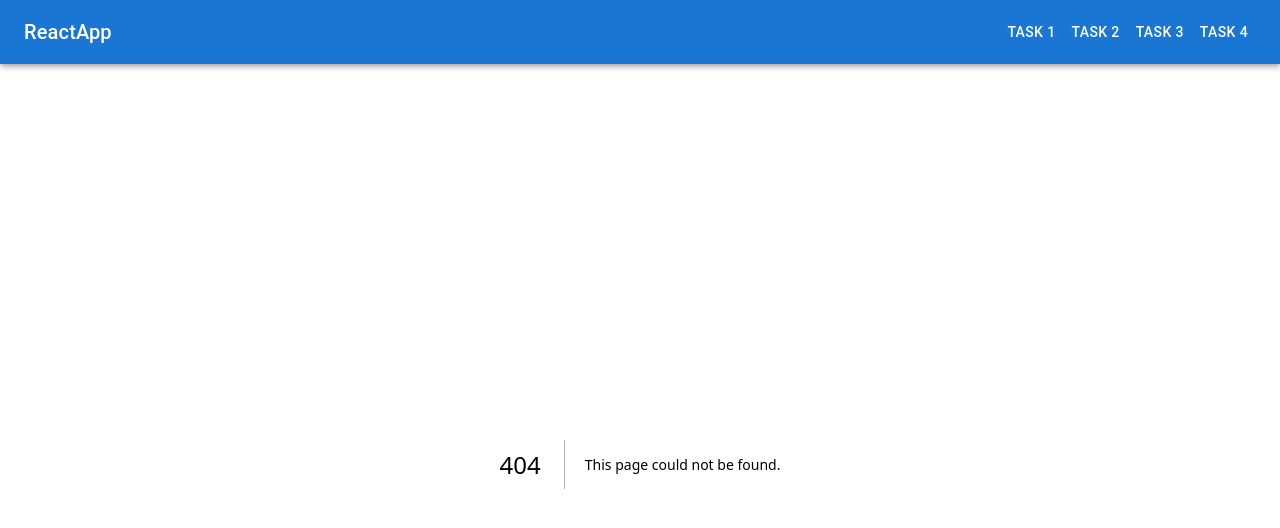
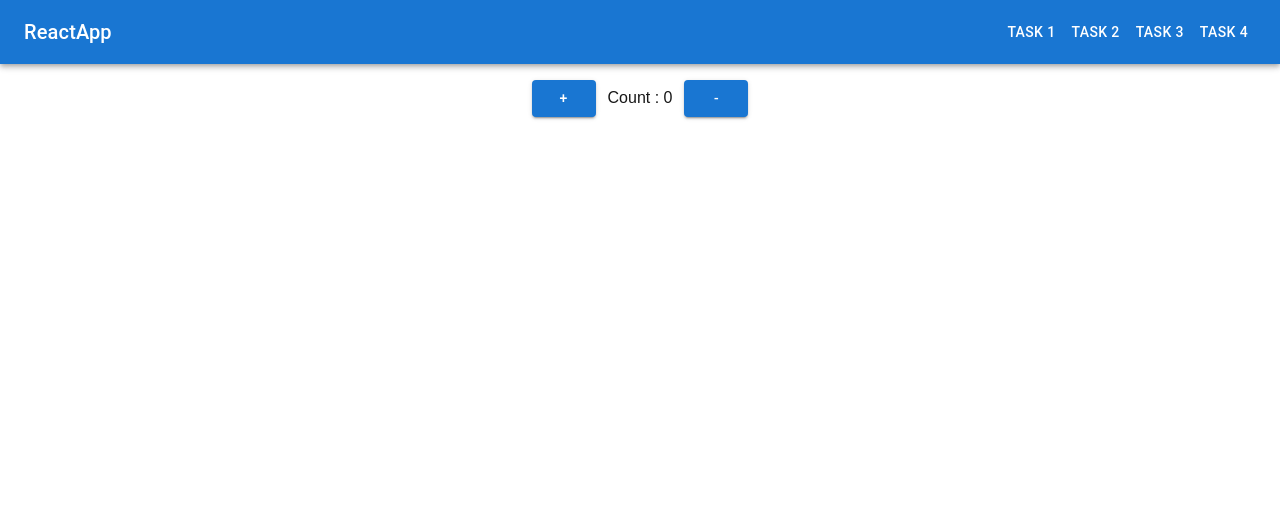
Before and after one commit to bhumikama/hyf-homework, a Next.js app in the folder react/react2/week2/week2-homework/: page /task4 in a window 1280 px wide. Before the commit this address had no page. Shown: the top 528 px of the page. Built offline with nearby package versions, Linux system fonts and the light colour scheme.

Commit message:
Implemented task4

```diff
--- /dev/null
+++ b/react/react2/week2/week2-homework/app/context/CounterContext.js
@@ -0,0 +1,28 @@
+"use client";
+import { createContext, useReducer } from "react";
+//creating a CounterContext to maintain a global state for count variable
+export const CounterContext = createContext();
+
+const initialState = { count: 0 };
+//defining the reducer function in context to be able to modify the counter based on the actions not just at the component level
+const reducer = (state, action) => {
+  switch (action.type) {
+    case "increment":
+      return { count: state.count + 1 };
+
+    case "decrement":
+      return { count: state.count - 1 };
+
+    default:
+      return state;
+  }
+};
+
+export const CounterProvider = ({ children }) => {
+  const [state, dispatch] = useReducer(reducer, initialState);
+  return (
+    <CounterContext.Provider value={{ state, dispatch }}>
+      {children}
+    </CounterContext.Provider>
+  );
+};
--- a/react/react2/week2/week2-homework/app/layout.js
+++ b/react/react2/week2/week2-homework/app/layout.js
@@ -2,6 +2,7 @@ import localFont from "next/font/local";
 import "./globals.css";
 import Navbar from "@/components/Navbar";
 import { AccordionProvider } from "./context/AccordionContext";
+import { CounterProvider } from "./context/CounterContext";
 const geistSans = localFont({
   src: "./fonts/GeistVF.woff",
   variable: "--font-geist-sans",
@@ -25,10 +26,12 @@ export default function RootLayout({ children }) {
         className={`${geistSans.variable} ${geistMono.variable} antialiased`}
       >
         {/* Wrapping the context provider so that the context variables are shared across the entire tree */}
-        <AccordionProvider>
-          <Navbar />
-          <main>{children}</main>
-        </AccordionProvider>
+        <CounterProvider>
+          <AccordionProvider>
+            <Navbar />
+            <main>{children}</main>
+          </AccordionProvider>
+        </CounterProvider>
       </body>
     </html>
   );
--- /dev/null
+++ b/react/react2/week2/week2-homework/app/task4/Counter.js
@@ -0,0 +1,30 @@
+"use client";
+import { Button } from "@mui/material";
+import React, { useContext } from "react";
+import { CounterContext } from "../context/CounterContext";
+
+const Counter = () => {
+  //fetching the context variable
+  const { state, dispatch } = useContext(CounterContext);
+  const { count } = state;
+  console.log("Current count:", count);
+  return (
+    <div className="flex justify-center items-center gap-3 p-4">
+      <Button
+        variant="contained"
+        onClick={() => dispatch({ type: "increment" })}
+      >
+        +
+      </Button>
+      <p>Count : {count}</p>
+      <Button
+        variant="contained"
+        onClick={() => dispatch({ type: "decrement" })}
+      >
+        -
+      </Button>
+    </div>
+  );
+};
+
+export default Counter;
--- /dev/null
+++ b/react/react2/week2/week2-homework/app/task4/page.js
@@ -0,0 +1,8 @@
+import Counter from "./counter";
+export default function Page() {
+  return (
+    <div>
+      <Counter />
+    </div>
+  );
+}
```
